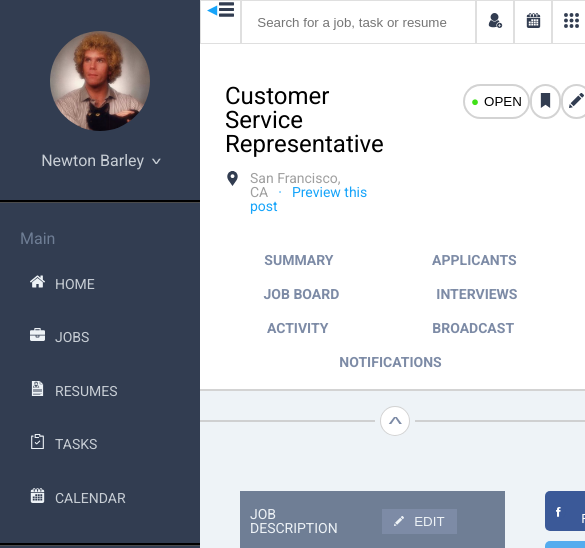
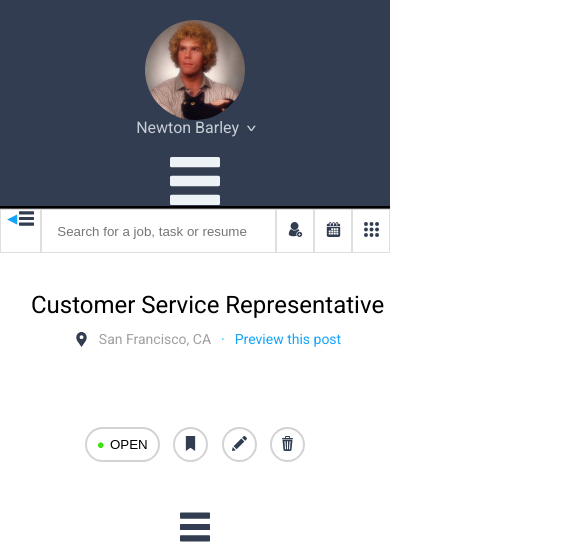
Before and after one commit to noetic97/jh-comp-challenge-3, a plain HTML site: page index.html in a window 390 px wide. Shown: the top 548 px of the page, 585 px wide, since content can reach past the window. Drawn offline with Linux system fonts and the light colour scheme.

Commit message:
much more responsive

```diff
--- a/index.html
+++ b/index.html
@@ -12,10 +12,13 @@
 <body>
   <header>
     <div class="user-id">
-      <img src="assets/imgs/cat-headshot.png" alt="">
+      <img src="assets/imgs/cat-headshot.png" class="user-id-img" alt="">
       <div class="name-span">
         <h2 class="user-name">Newton Barley</h2>
         <span>v</span>
+      </div>
+      <div class="header-hamburger">
+        <img src="assets/light-icons/menu-light.svg" alt="">
       </div>
     </div>
     <nav class="header-nav-main header-nav">
@@ -65,6 +68,9 @@
           <button class="cust-service-btn3"><img src="assets/dark-icons/edit-button-dark.svg" class="icon" alt=""></button>
           <button class="cust-service-btn4"><img src="assets/dark-icons/trash-dark.svg" class="icon" alt=""></button>
         </section>
+        <div class="hamburger-nav">
+          <img src="assets/dark-icons/menu-dark.svg" alt="">
+        </div>
         <nav class="main-nav">
           <a href="">SUMMARY</a>
           <a href="">APPLICANTS</a>
--- a/styles.css
+++ b/styles.css
@@ -40,7 +40,7 @@ header {
   border-bottom: 3px groove rgb(75,75,75);
 }
 
-.user-id img {
+.user-id-img {
   width: 100px;
   height: 100px;
   border-radius: 50px;
@@ -95,6 +95,10 @@ header nav img {
 
 .header-nav-category {
   min-height: 300px;
+}
+
+.header-hamburger {
+  display: none;
 }
 
 /* main section */
@@ -182,7 +186,6 @@ h1 {
   justify-content: space-around;
 }
 
-
 .cust-service-btn1 {
   border-radius: 25px;
   border: 2px solid rgba(200, 200, 200, 0.8);
@@ -231,6 +234,10 @@ h1 {
   color: black;
   padding-bottom: 17px;
   border-bottom: 3px solid rgb(22, 164, 250);
+}
+
+.hamburger-nav {
+  display: none;
 }
 
 /* circles and graphs */
@@ -591,9 +598,66 @@ td img {
     display: none;
   }
 
-  header {
-    display:
+  body {
+    display: block;
   }
 
+  .header-nav {
+    display: none;
+  }
+
+  .bottom-container {
+    display: block;
+  }
+
+  .social-section {
+    width: 90%;
+    margin-left: 25px;
+  }
+
+  .copy-input-email {
+    width: 90%;
+  }
+
+  .main-nav {
+    display: none;
+  }
+
+  .cust-service-container {
+    display: block;
+    text-align: center;
+  }
+
+  .cust-service-buttons {
+    width: 60%;
+  }
+
+  .hamburger-nav {
+    display: block;
+    width: 30px;
+    height: 30px;
+    margin: 10px auto;
+  }
+
+  .hamburger-nav:hover {
+    background-color: rgb(22, 164, 250);
+  }
+
+  .header-hamburger {
+    display: inline-flex;
+  }
+
+  .header-hamburger img {
+    width: 50px;
+    height: 50px;
+  }
+
+  .header-hamburger img:hover {
+    background-color: rgb(22, 164, 250);
+  }
+
+  table {
+    margin: auto 0;
+  }
 
 }
```
